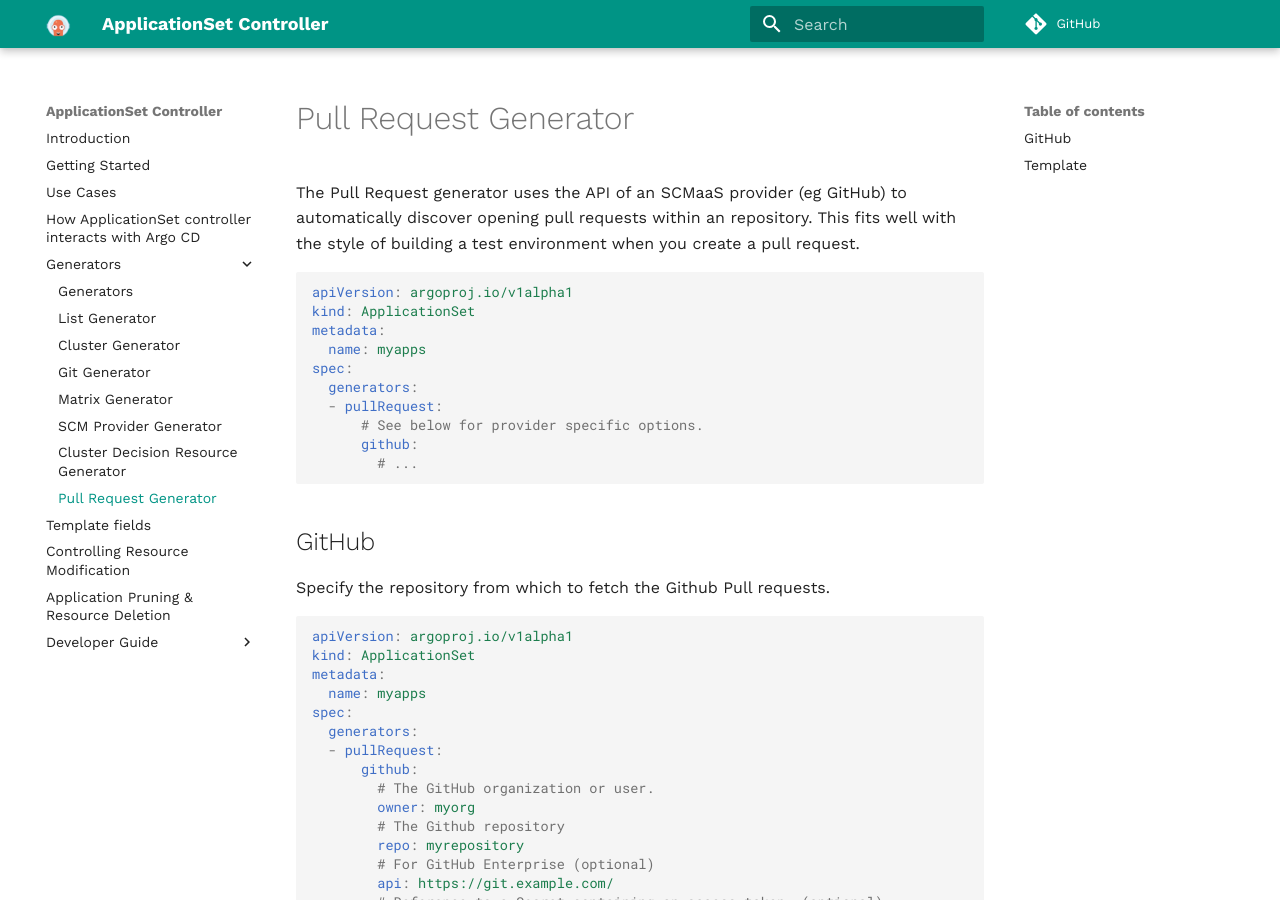
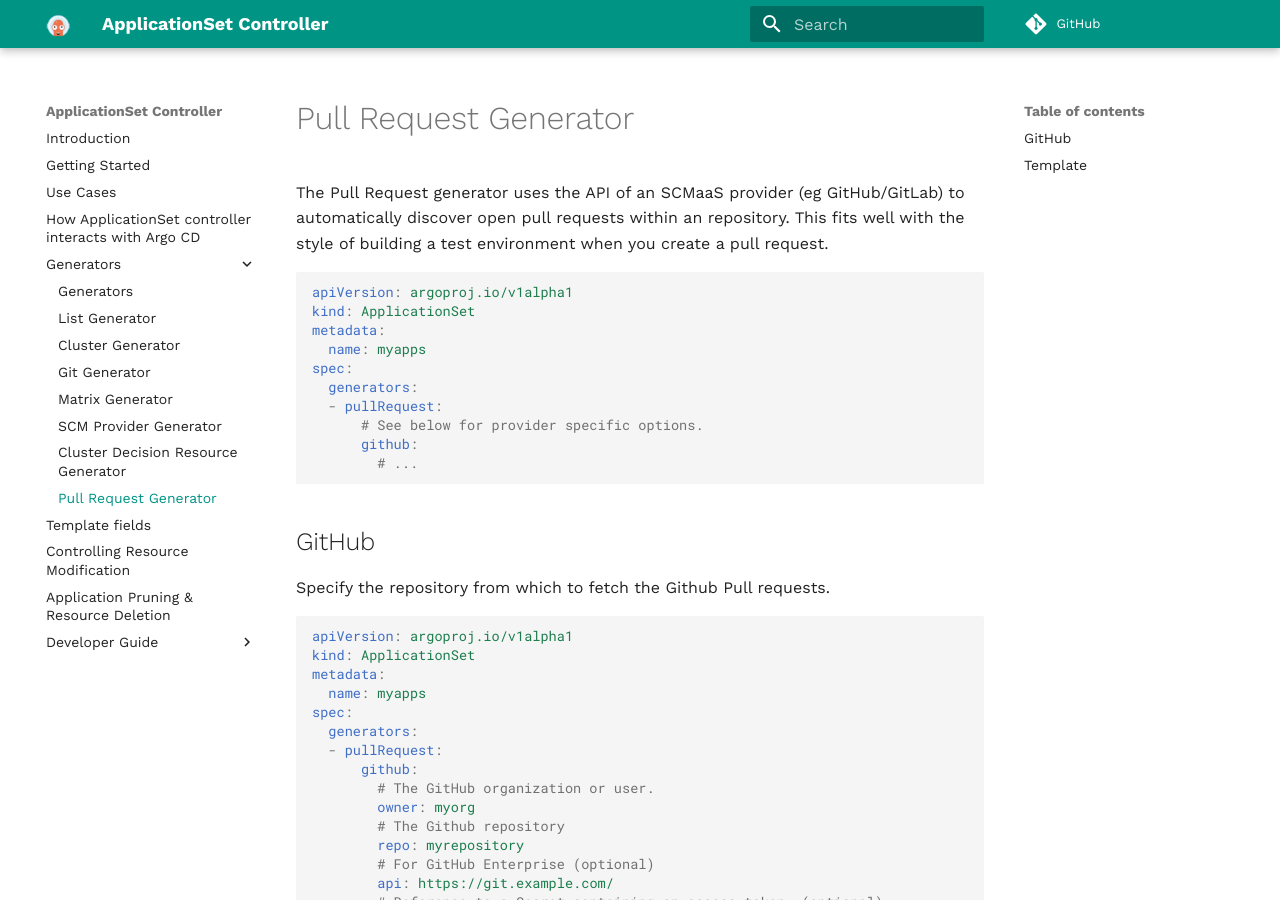
Before and after one commit to argoproj/applicationset, an MkDocs documentation site: the page built from docs/Generators-Pull-Request.md, in a window 1280 px wide and 900 px high. Built offline with MkDocs 1.6.1 and Material for MkDocs 9.7.7, drawn with Linux system fonts in a browser that asks for light colours; comment, search, counter and statistics services are not loaded.

Commit message:
fixup! fixup! docs: Add docs for pull request generator

````diff
--- a/docs/Generators-Pull-Request.md
+++ b/docs/Generators-Pull-Request.md
@@ -1,6 +1,6 @@
 # Pull Request Generator
 
-The Pull Request generator uses the API of an SCMaaS provider (eg GitHub) to automatically discover opening pull requests within an repository. This fits well with the style of building a test environment when you create a pull request.
+The Pull Request generator uses the API of an SCMaaS provider (eg GitHub/GitLab) to automatically discover open pull requests within an repository. This fits well with the style of building a test environment when you create a pull request.
 
 
 ```yaml
````
Also changed, not shown: docs/Generators.md (+1 -1 lines).
